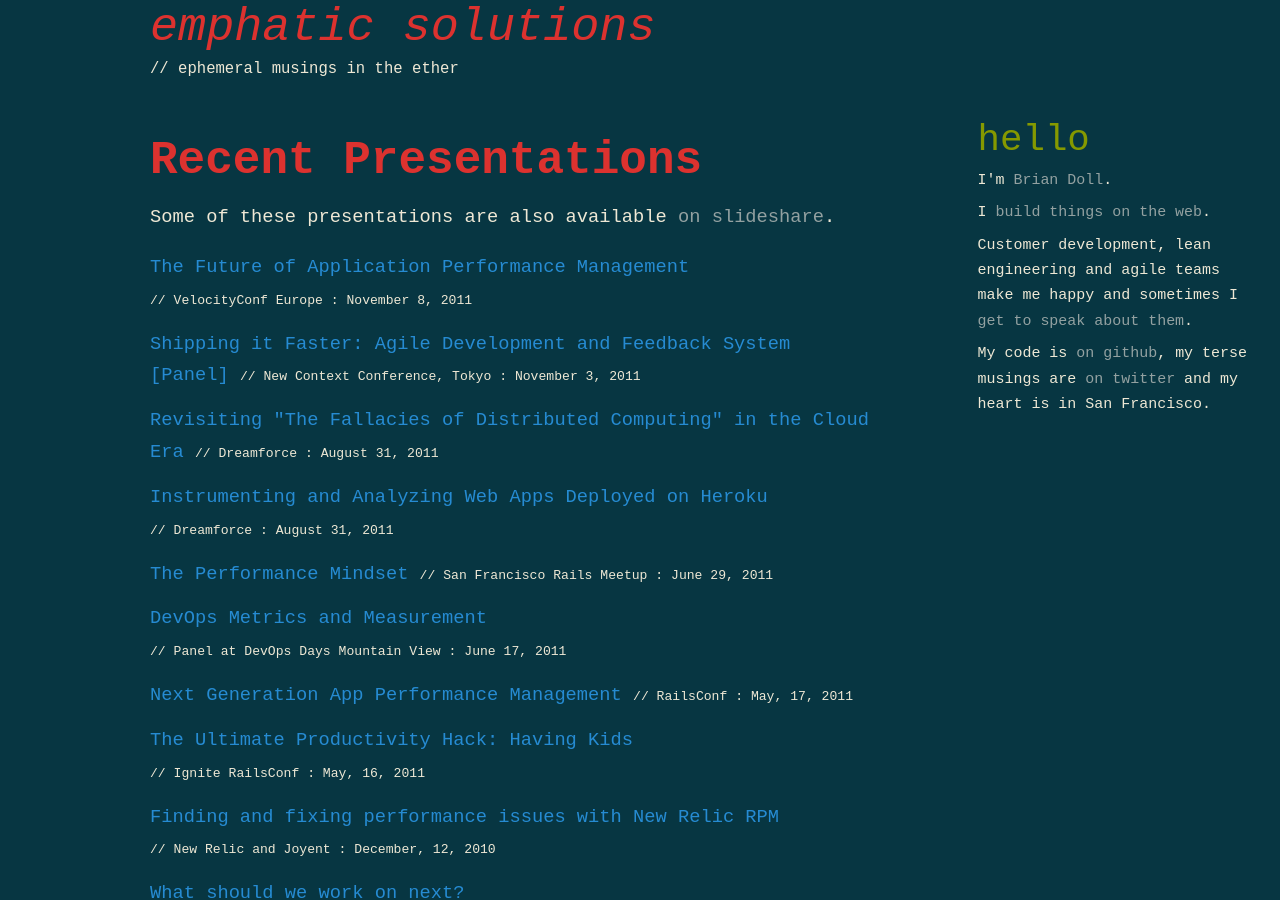
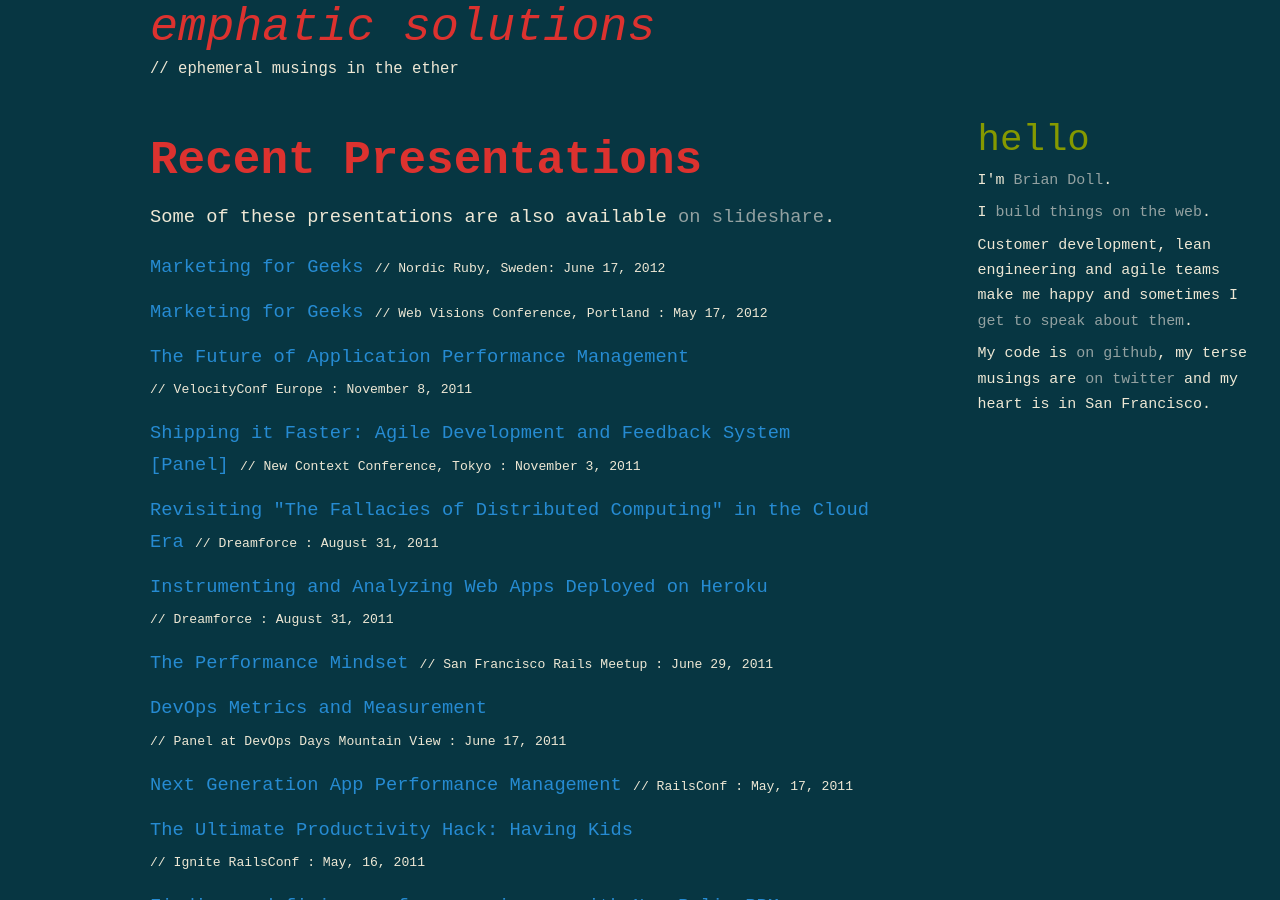
Before and after one commit to briandoll/briandoll.github.com, a Jekyll site: the page built from talks.html, in a window 1280 px wide and 900 px high. Built offline with Jekyll 4.4.1, drawn with Linux system fonts in a browser that asks for light colours; nearby versions of some CDN libraries; some web fonts are replaced.

Commit message:
add marketing for geeks talks, need to check urls

```diff
--- a/talks.html
+++ b/talks.html
@@ -8,7 +8,10 @@ title: Brian Doll - emphatic solutions
 <p>Some of these presentations are also available <a href="http://www.slideshare.net/briandoll/presentations">on slideshare</a>.</p>
 
 <ul class="posts">
-
+  <li><a href="http://nordicruby.com/">Marketing for Geeks</a>
+    <span class="index-date">// Nordic Ruby, Sweden: June 17, 2012</span></li>
+  <li><a href="http://webvisionsconf.com/">Marketing for Geeks</a>
+    <span class="index-date">// Web Visions Conference, Portland : May 17, 2012</span></li>
   <li><a href="http://velocityconf.com/velocityeu/public/schedule/detail/22668">The Future of Application Performance Management</a>
     <span class="index-date">// VelocityConf Europe : November 8, 2011</span></li>
 
```
